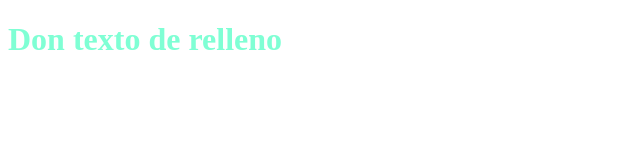
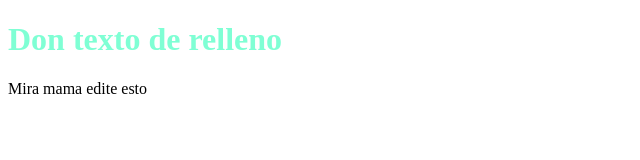
Before and after one commit to Lanachiza/clase290125, a plain HTML site: page Index.html in a window 1280 px wide. Shown: the whole page, without its empty margins (0-640 px from the left). Drawn offline with Linux system fonts and the light colour scheme.

Commit message:
Update Index.html
La editacion pues

```diff
--- a/Index.html
+++ b/Index.html
@@ -7,5 +7,6 @@
     </head>
     <body>
         <h1>Don texto de relleno</h1>
+        <p>Mira mama edite esto</p>
     </body>
 </html>
```
